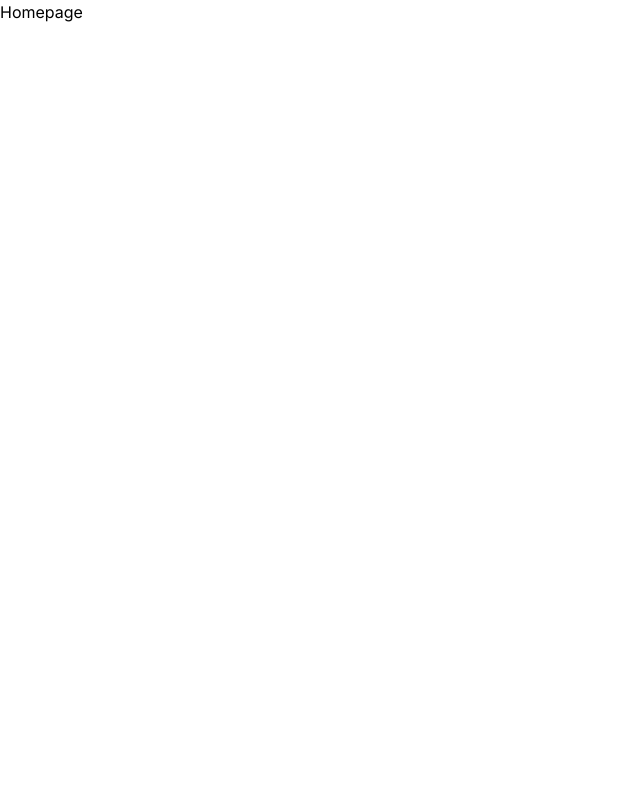
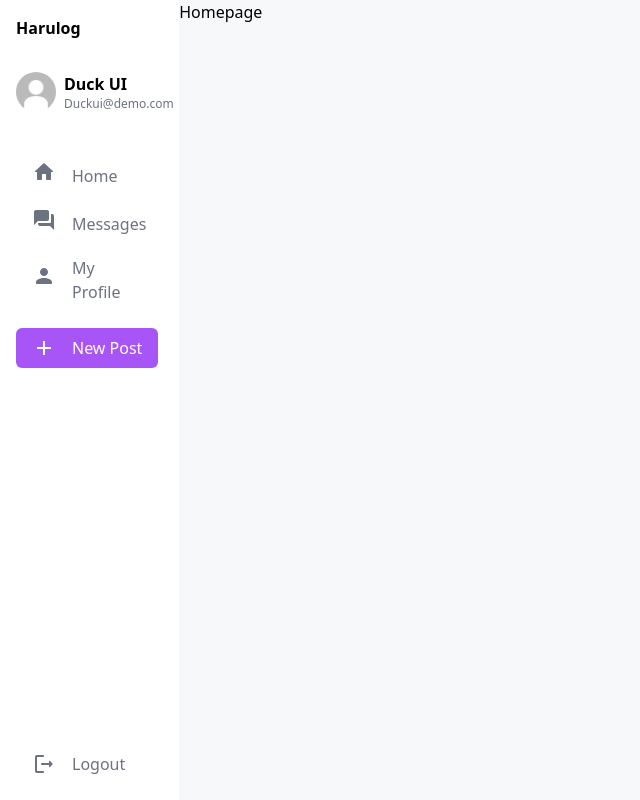
Before and after one commit to ingdol/harulog-sns-project, a Next.js app: page / in a window 1280 px wide. Shown: the whole page, without its empty margins (0-640 px from the left). Built offline with nearby package versions, Linux system fonts and the light colour scheme.

Commit message:
Feat: 전체 레이아웃 크기 설정 및 sidebar 추가 #1

```diff
--- a/src/app/layout.tsx
+++ b/src/app/layout.tsx
@@ -1,4 +1,5 @@
-import type { Metadata } from "next";
+import MainLayout from "@/components/layouts/main-layout";
+import { Metadata } from "next";
 import { Inter } from "next/font/google";
 import "./globals.css";
 
@@ -16,7 +17,9 @@ export default function RootLayout({
 }>) {
   return (
     <html lang="en">
-      <body className={inter.className}>{children}</body>
+      <body>
+        <MainLayout>{children}</MainLayout>
+      </body>
     </html>
   );
 }
--- /dev/null
+++ b/src/components/Sidebar.tsx
@@ -0,0 +1,78 @@
+import {
+  HomeRounded,
+  ForumRounded,
+  PersonRounded,
+  Add,
+  LogoutRounded,
+} from "@mui/icons-material";
+import Image from "next/image";
+import Link from "next/link";
+const menuItems = [
+  {
+    label: "Home",
+    icon: <HomeRounded className="text-2xl mb-2" />,
+  },
+  {
+    label: "Messages",
+    icon: <ForumRounded className="text-2xl mb-2" />,
+  },
+  {
+    label: "My Profile",
+    icon: <PersonRounded className="text-2xl mb-2" />,
+  },
+];
+
+export default function Sidebar() {
+  return (
+    <div className="flex flex-col justify-between h-full">
+      <div>
+        <Link
+          href="/"
+          className="flex items-center justify-center lg:justify-start gap-2"
+        >
+          <span className="hidden lg:block font-bold">Harulog</span>
+        </Link>
+        <div className="flex items-center gap-2 mt-8 lg:items-start">
+          <Image
+            src="/defaultProfile.jpg"
+            alt="Profile Image"
+            width={40}
+            height={40}
+            className="rounded-full mb-2"
+          />
+          <div className="flex-col hidden lg:block">
+            <h2 className="text-md font-bold lg:text-left">Duck UI</h2>
+            <p className="text-xs text-gray-500 lg:text-left">
+              Duckui@demo.com
+            </p>
+          </div>
+        </div>
+
+        <div className="mt-8">
+          {menuItems.map((menu) => (
+            <Link
+              key={menu.label}
+              href="/"
+              className="flex items-center justify-center lg:justify-start gap-4 text-gray-500 py-2 px-4 rounded-md hover:bg-lamaSkyLight"
+            >
+              {menu.icon}
+              <span className="hidden lg:block">{menu.label}</span>
+            </Link>
+          ))}
+
+          <button className="mt-4 flex items-center justify-center lg:justify-start gap-4 text-white bg-purple-500 py-2 px-4 rounded-md hover:bg-purple-700">
+            <Add className="text-2xl" />
+            <span className="hidden lg:block">New Post</span>
+          </button>
+        </div>
+      </div>
+      <Link
+        href="/"
+        className="flex items-center justify-center lg:justify-start gap-4 text-gray-500 py-2 px-4 rounded-md hover:bg-lamaSkyLight"
+      >
+        <LogoutRounded className="text-2xl" />
+        <span className="hidden lg:block">Logout</span>
+      </Link>
+    </div>
+  );
+}
--- /dev/null
+++ b/src/components/layouts/main-layout.tsx
@@ -0,0 +1,18 @@
+import Sidebar from "../Sidebar";
+
+export default async function MainLayout({
+  children,
+}: Readonly<{
+  children: React.ReactNode;
+}>) {
+  return (
+    <div className="h-screen flex">
+      <div className="w-[14%] md:w-[8%] lg:w-[16%] xl:w-[14%] p-4">
+        <Sidebar />
+      </div>
+      <div className="w-[86%] md:w-[92%] lg:w-[84%] xl:w-[86%] bg-[#F7F8FA] overflow-scroll flex flex-col">
+        {children}
+      </div>
+    </div>
+  );
+}
```
Also changed, not shown: package.json (+6 -5 lines), public/defaultProfile.jpg (added), 1 other file (tests, documents, lock files or other folders).
